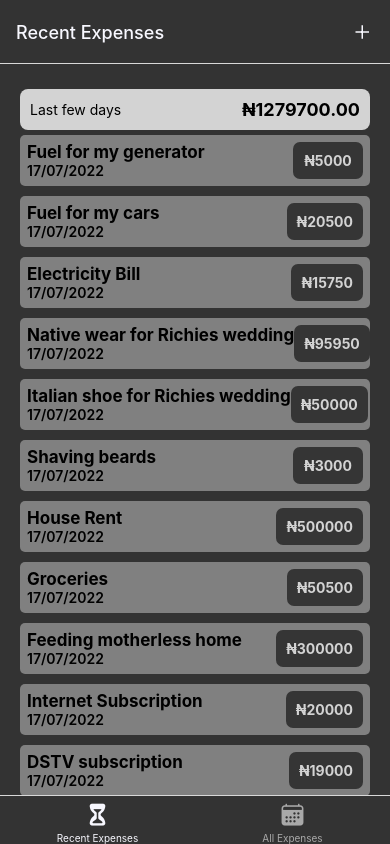
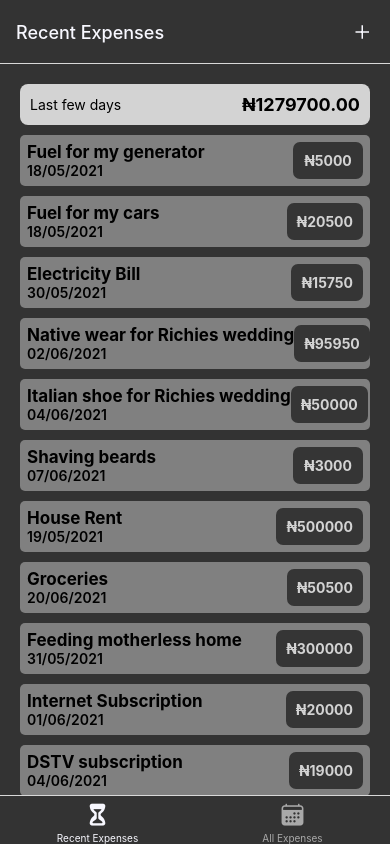
Before and after one commit to DevAdedoyin/Expense-Manager, a React Native app: screen / in a window 390 px wide. Built offline with nearby package versions, Linux system fonts and the light colour scheme.

Commit message:
#ManageExpense Button

```diff
--- a/Navigation.js
+++ b/Navigation.js
@@ -20,7 +20,10 @@ export default function Navigations(){
             <NavigationContainer>
                 <Stack.Navigator>
                     <Stack.Screen component={ExpensesOverview} name="ExpensesOverview" options={{headerShown: false}}/>
-                    <Stack.Screen component={ManageExpenses} name="ManageExpenses"/>
+                    <Stack.Screen component={ManageExpenses} name="ManageExpenses" options={{
+                        headerStyle: { backgroundColor: AppColors.colors.primaryColor },
+                        headerTintColor: AppColors.colors.textColorPrimary,
+                    }}/>
                 </Stack.Navigator>
             </NavigationContainer>
         </>
--- a/components/ExpensesItem.js
+++ b/components/ExpensesItem.js
@@ -42,7 +42,8 @@ const styles = StyleSheet.create({
         elevation: 10
     },
     pressedStyle: {
-       opacity: 0.75
+        opacity: 0.75,
+        borderRadius: 5
     },
     descriptionStyle: {
         fontSize: 17,
--- a/components/ExpensesOutput.js
+++ b/components/ExpensesOutput.js
@@ -9,73 +9,73 @@ const DUMMY_EXPENSES = [
         id: 'e1',
         description: 'Fuel for my generator',
         amount: 5000.00,
-        date: Date("2021-05-18")
+        date:new Date("2021-05-18")
     },
     {
         id: 'e2',
         description: 'Fuel for my cars',
         amount: 20500.00,
-        date: Date("2021-05-18")
+        date:new Date("2021-05-18")
     },
     {
         id: 'e3',
         description: 'Electricity Bill',
         amount: 15750.00,
-        date: Date("2021-05-30")
+        date:new Date("2021-05-30")
     },
     {
         id: 'e4',
         description: 'Native wear for Richies wedding',
         amount: 95950.00,
-        date: Date("2021-06-02")
+        date:new Date("2021-06-02")
     },
     {
         id: 'e5',
         description: 'Italian shoe for Richies wedding',
         amount: 50000.00,
-        date: Date("2021-06-04")
+        date:new Date("2021-06-04")
     },
     {
         id: 'e6',
         description: 'Shaving beards',
         amount: 3000.00,
-        date: Date("2021-06-07")
+        date:new Date("2021-06-07")
     },
     {
         id: 'e7',
         description: 'House Rent',
         amount: 500000.00,
-        date: Date("2021-05-19")
+        date:new Date("2021-05-19")
     },
     {
         id: 'e8',
         description: 'Groceries',
         amount: 50500.00,
-        date: Date("2021-06-20")
+        date:new Date("2021-06-20")
     },
     {
         id: 'e9',
         description: 'Feeding motherless home',
         amount: 300000.00,
-        date: Date("2021-05-31")
+        date:new Date("2021-05-31")
     },
     {
         id: 'e10',
         description: 'Internet Subscription',
         amount: 20000.00,
-        date: Date("2021-06-01")
+        date:new Date("2021-06-01")
     },
     {
         id: 'e11',
         description: 'DSTV subscription',
         amount: 19000.00,
-        date: Date("2021-06-04")
+        date: new Date("2021-06-04")
     },
     {
         id: 'e12',
         description: 'Birthday Items',
         amount: 200000.00,
-        date: Date("2021-06-19")
+        date:new Date("2021-06-19")
     }
 ]
 
--- a/components/ExpensesSummary.js
+++ b/components/ExpensesSummary.js
@@ -19,7 +19,8 @@ const styles = StyleSheet.create({
         flexDirection: 'row',
         justifyContent: 'space-between',
         alignItems: 'center',
-        marginTop: 25,
+        marginTop: 20,
+        marginBottom: 5,
         alignItems: 'center',
         borderRadius: 8,
         backgroundColor: AppColors.colors.summarBgColor,
--- a/screens/ManageExpenses.js
+++ b/screens/ManageExpenses.js
@@ -1,12 +1,21 @@
 import {
-    Text, View
+    Text, View, StyleSheet
 } from "react-native";
+import { AppColors } from "../constants/Colors";
 
 
 export default function ManageExpenses() {
-    return (<View>
-        <Text>
-            Manage Expenses
-        </Text>
-    </View>);
+    return (<View style={styles.body}>
+        <View>
+
+        </View>
+        </View>
+    );
 }
+
+const styles = StyleSheet.create({
+    body: {
+        flex:1,
+        backgroundColor: AppColors.colors.primaryColor
+    }
+});
```
Also changed, not shown: components/Button.js (added, +38 -0 lines).
